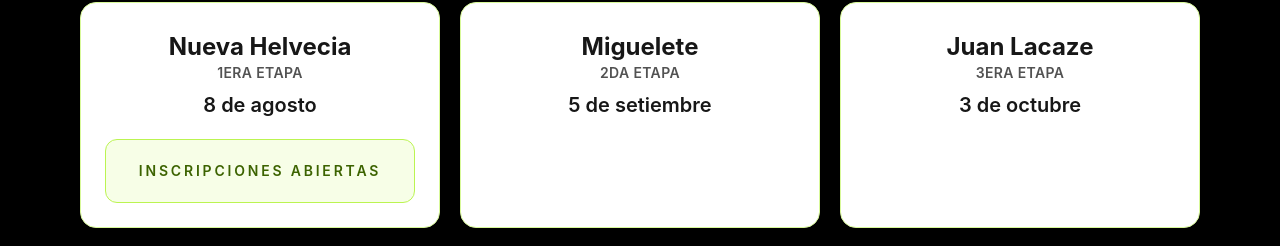
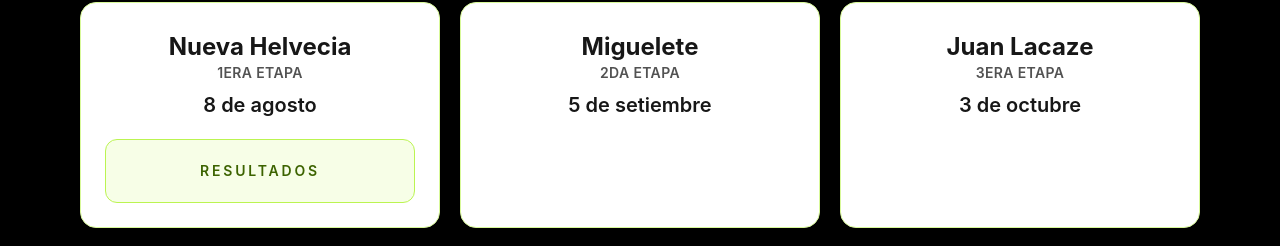
Before and after one commit to CeciliaBPerdomo/cronometraje_instantaneo, a React (Vite) app: page /combo in a window 1280 px wide. Shown: the part 354-600 px from the top of the page. Built offline with nearby package versions, Linux system fonts and the light colour scheme.

Commit message:
Resultados 1era etapa Combo

```diff
--- a/src/pages/Combo.tsx
+++ b/src/pages/Combo.tsx
@@ -18,12 +18,12 @@ function ComboPage() {
 					<h3 className="text-xl font-semibold text-neutral-900">8 de agosto</h3>
 					<div className="mt-5 grid grid-cols-1 gap-3 text-sm font-semibold uppercase tracking-[0.2em]">
 						<a
-							href="https://cronometrajeinstantaneo.com/inscripciones/combo-10k-colonia"
+							href="https://cronometrajeinstantaneo.com/resultados/combo-10k-colonia/consulta"
 							target="_blank"
 							rel="noreferrer"
 							className="flex min-h-16 items-center justify-center rounded-xl border border-lime-300 bg-lime-50 px-4 py-4 text-lime-800 transition-colors duration-200 hover:bg-lime-100"
 						>
-							Inscripciones Abiertas
+							Resultados
 						</a>
 					</div>
 				</article>
```
